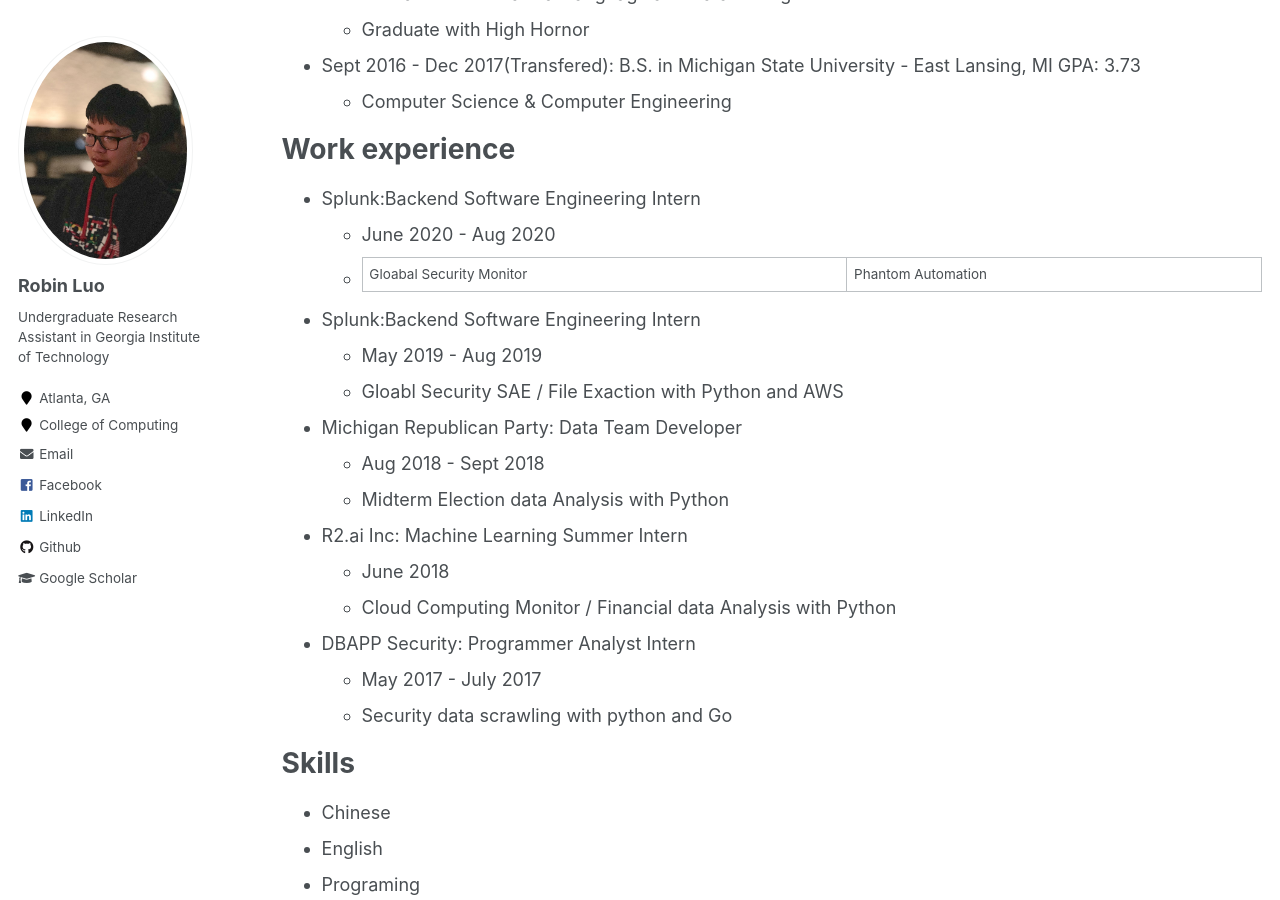
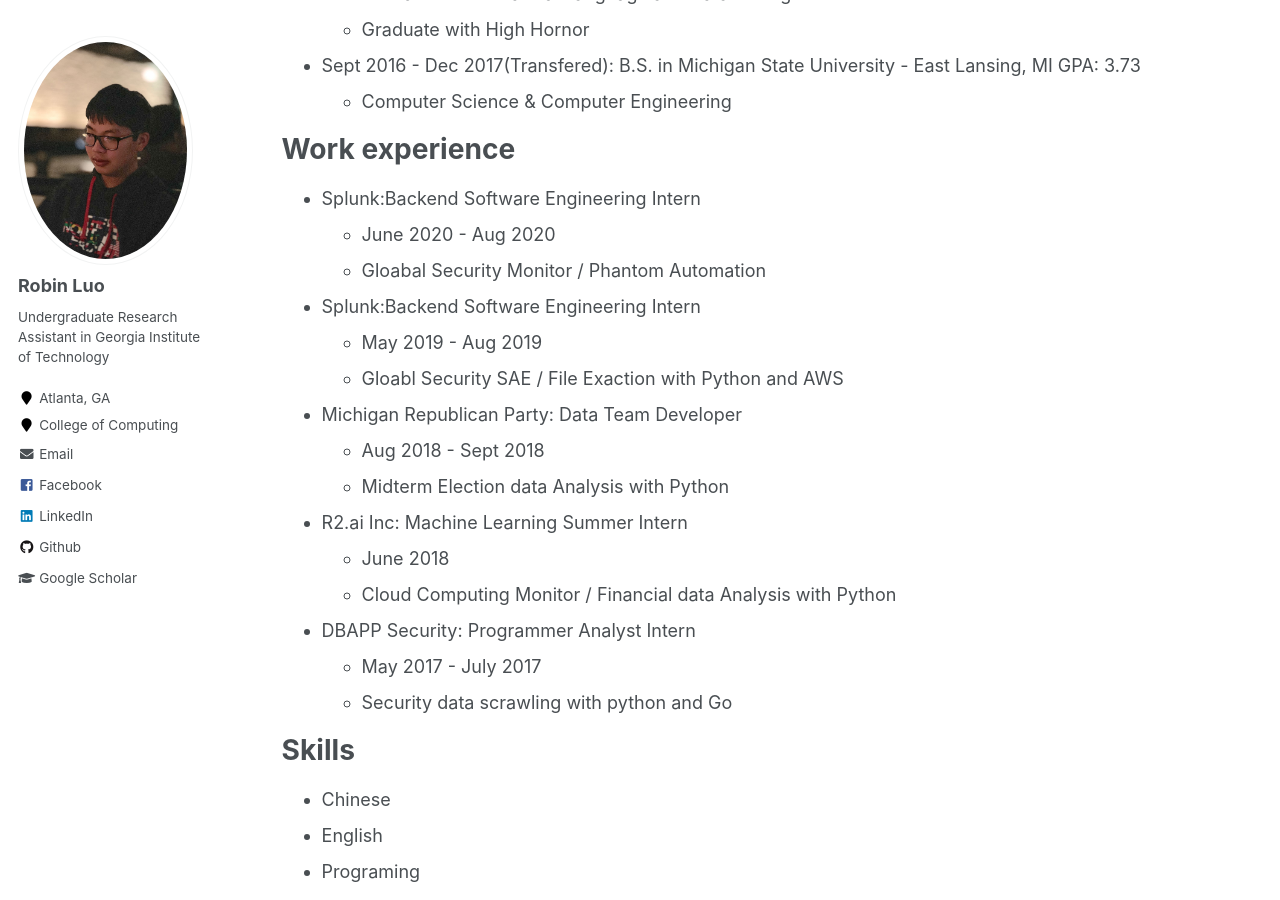
Before and after one commit to robinzixuan/robin.github.io, a Jekyll site: the page built from _pages/cv.md, in a window 1280 px wide and 900 px high, scrolled down 592 px. Built offline with Jekyll 4.4.1, drawn with Linux system fonts in a browser that asks for light colours.

Commit message:
Update cv.md

```diff
--- a/_pages/cv.md
+++ b/_pages/cv.md
@@ -32,7 +32,7 @@
 ======
 * Splunk:Backend Software Engineering Intern
    * June 2020 - Aug 2020
-   * Gloabal Security Monitor | Phantom Automation
+   * Gloabal Security Monitor / Phantom Automation
 * Splunk:Backend Software Engineering Intern
    * May 2019 - Aug 2019
    * Gloabl Security SAE / File Exaction with Python and AWS
```
